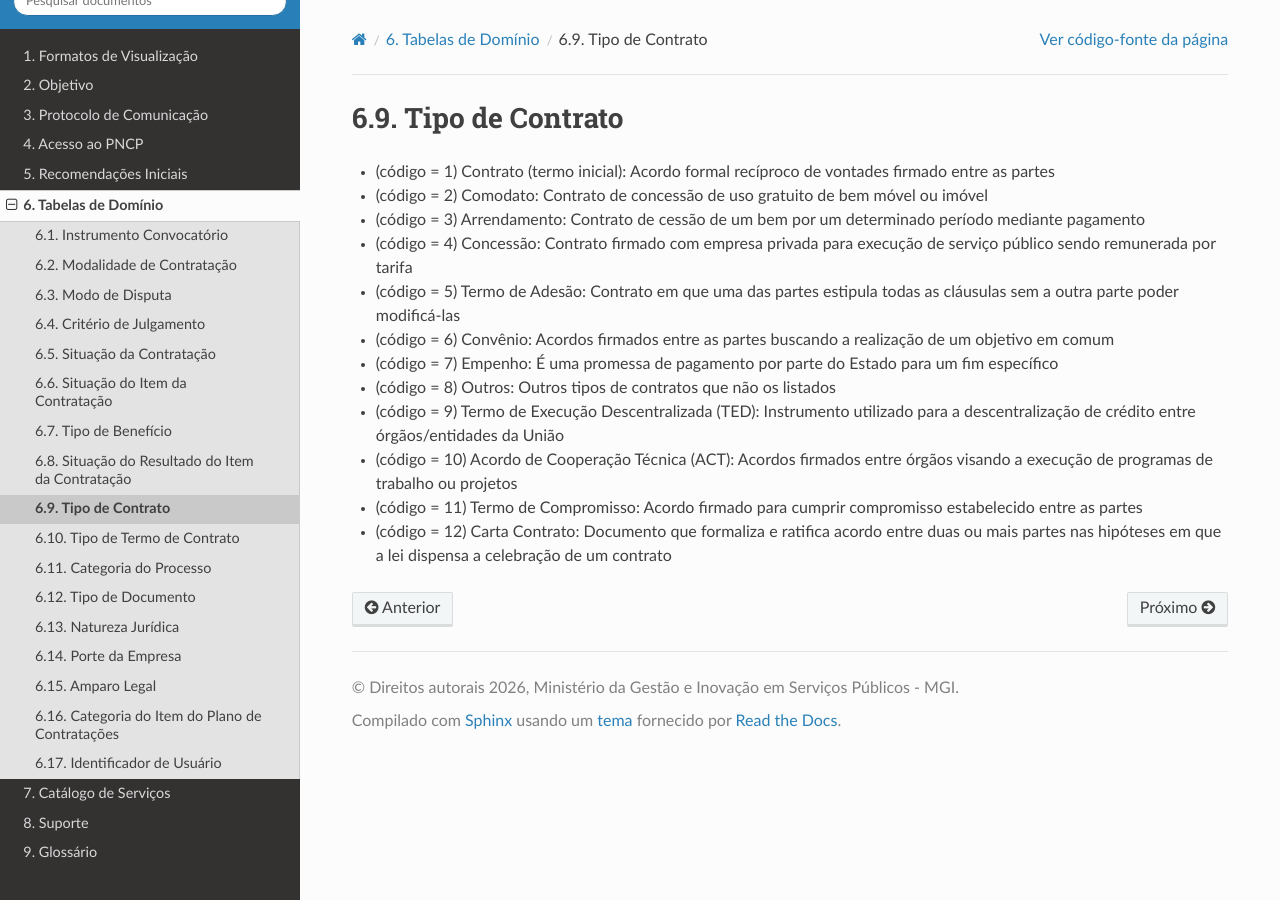
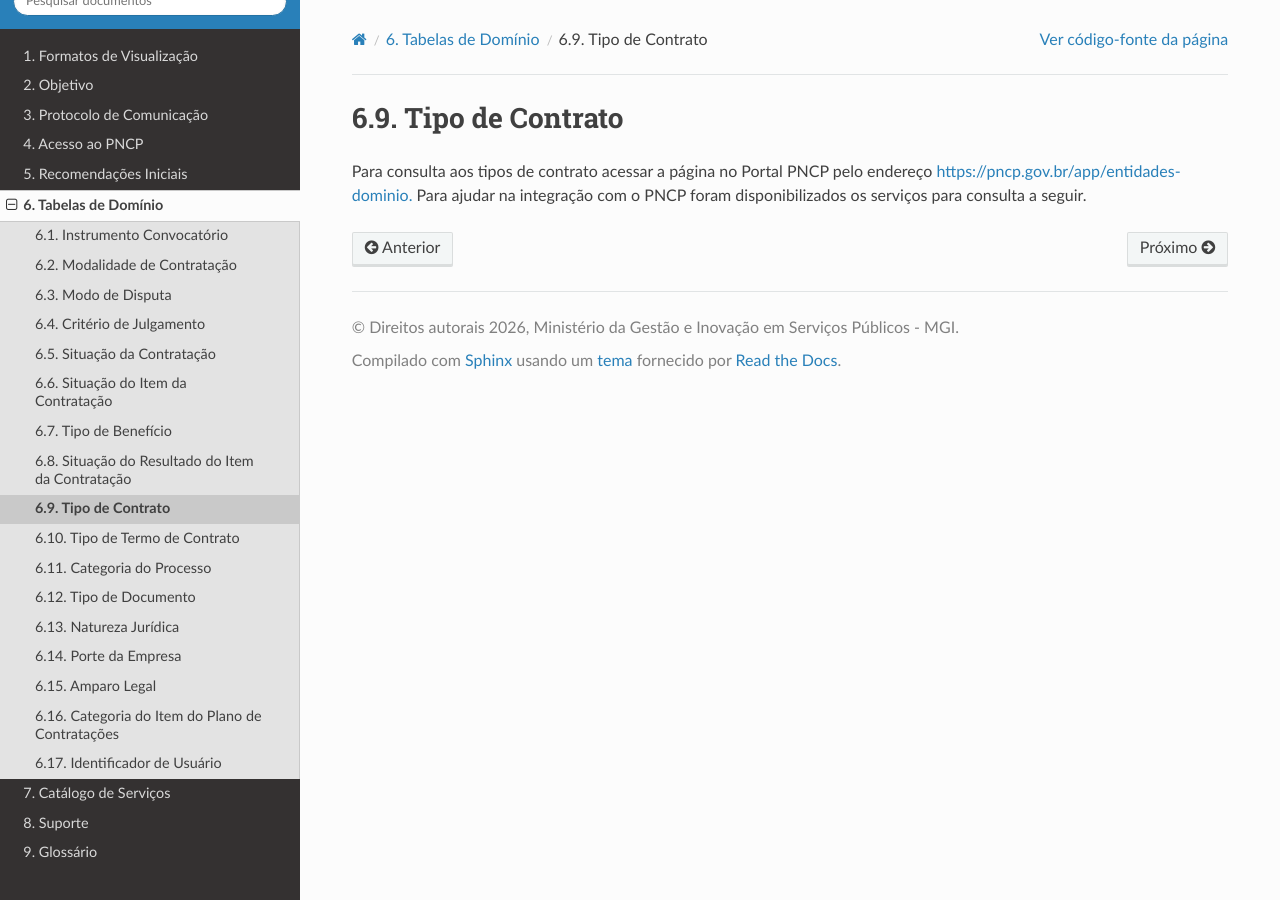
Before and after one commit to sofiaestrelab/Manual-de-Consulta-do-PNCP, a Sphinx documentation site: the page built from docs/source/tabelas_de_dominio/tipo_de_contrato.rst, in a window 1280 px wide. Built offline with Sphinx 7.4.7 and the Read the Docs theme 3.1.0, drawn with Linux system fonts in a browser that asks for light colours; pages that are not in the unit, such as notebooks, are missing from menus.

Commit message:
Update tipo_de_contrato.rst

```diff
--- a/docs/source/tabelas_de_dominio/tipo_de_contrato.rst
+++ b/docs/source/tabelas_de_dominio/tipo_de_contrato.rst
@@ -1,25 +1,4 @@
 Tipo de Contrato
-----------------
+================
 
-- (código = 1) Contrato (termo inicial): Acordo formal recíproco de vontades firmado entre
-  as partes
-- (código = 2) Comodato: Contrato de concessão de uso gratuito de bem móvel ou imóvel
-- (código = 3) Arrendamento: Contrato de cessão de um bem por um determinado período
-  mediante pagamento
-- (código = 4) Concessão: Contrato firmado com empresa privada para execução de serviço
-  público sendo remunerada por tarifa
-- (código = 5) Termo de Adesão: Contrato em que uma das partes estipula todas as
-  cláusulas sem a outra parte poder modificá-las
-- (código = 6) Convênio: Acordos firmados entre as partes buscando a realização de um
-  objetivo em comum
-- (código = 7) Empenho: É uma promessa de pagamento por parte do Estado para um fim
-  específico
-- (código = 8) Outros: Outros tipos de contratos que não os listados
-- (código = 9) Termo de Execução Descentralizada (TED): Instrumento utilizado para a
-  descentralização de crédito entre órgãos/entidades da União
-- (código = 10) Acordo de Cooperação Técnica (ACT): Acordos firmados entre órgãos
-  visando a execução de programas de trabalho ou projetos
-- (código = 11) Termo de Compromisso: Acordo firmado para cumprir compromisso
-  estabelecido entre as partes
-- (código = 12) Carta Contrato: Documento que formaliza e ratifica acordo entre duas ou
-  mais partes nas hipóteses em que a lei dispensa a celebração de um contrato
+Para consulta aos tipos de contrato acessar a página no Portal PNCP pelo endereço `https://pncp.gov.br/app/entidades-dominio.  <https://pncp.gov.br/app/entidades-dominio>`_ Para ajudar na integração com o PNCP foram disponibilizados os serviços para consulta a seguir.
```
